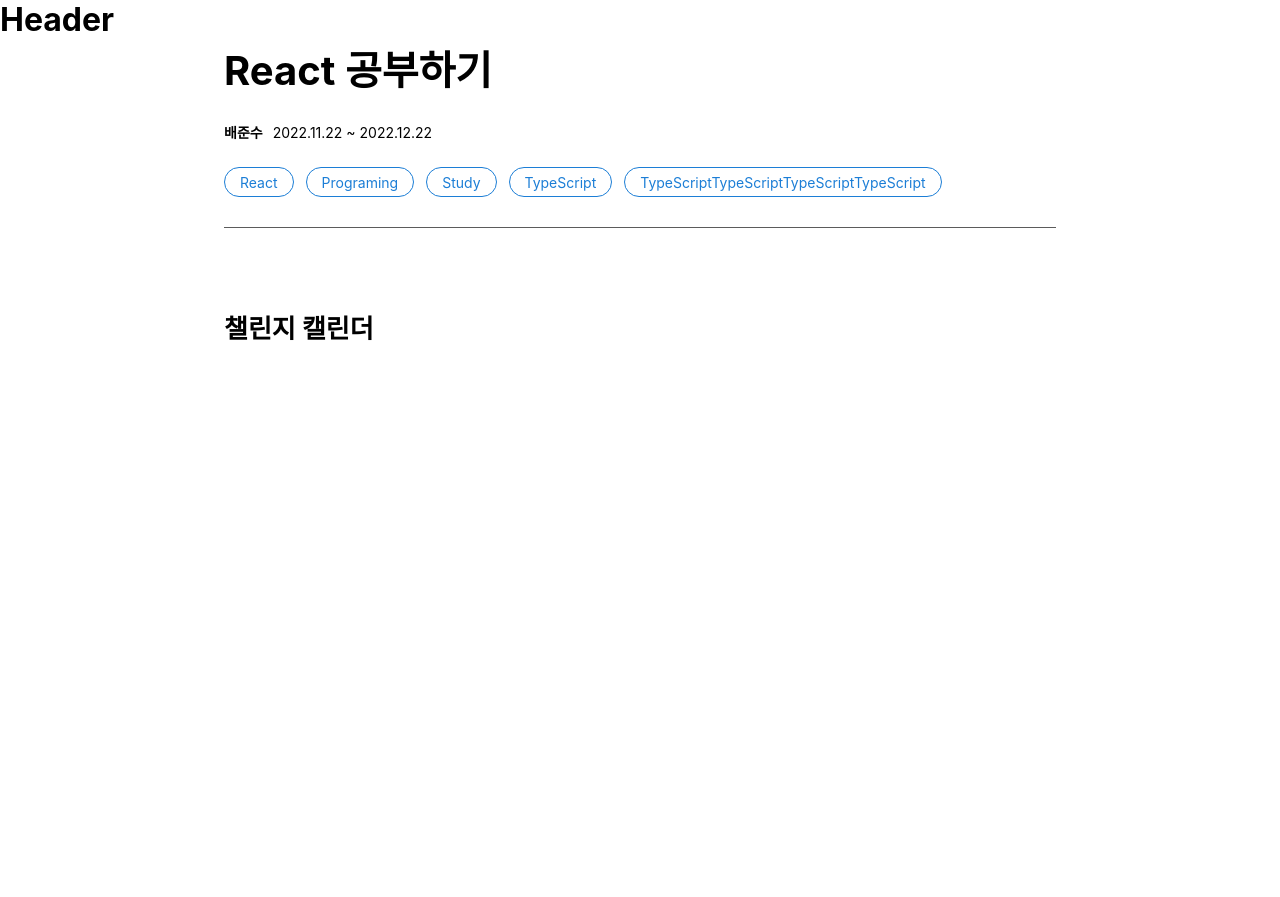
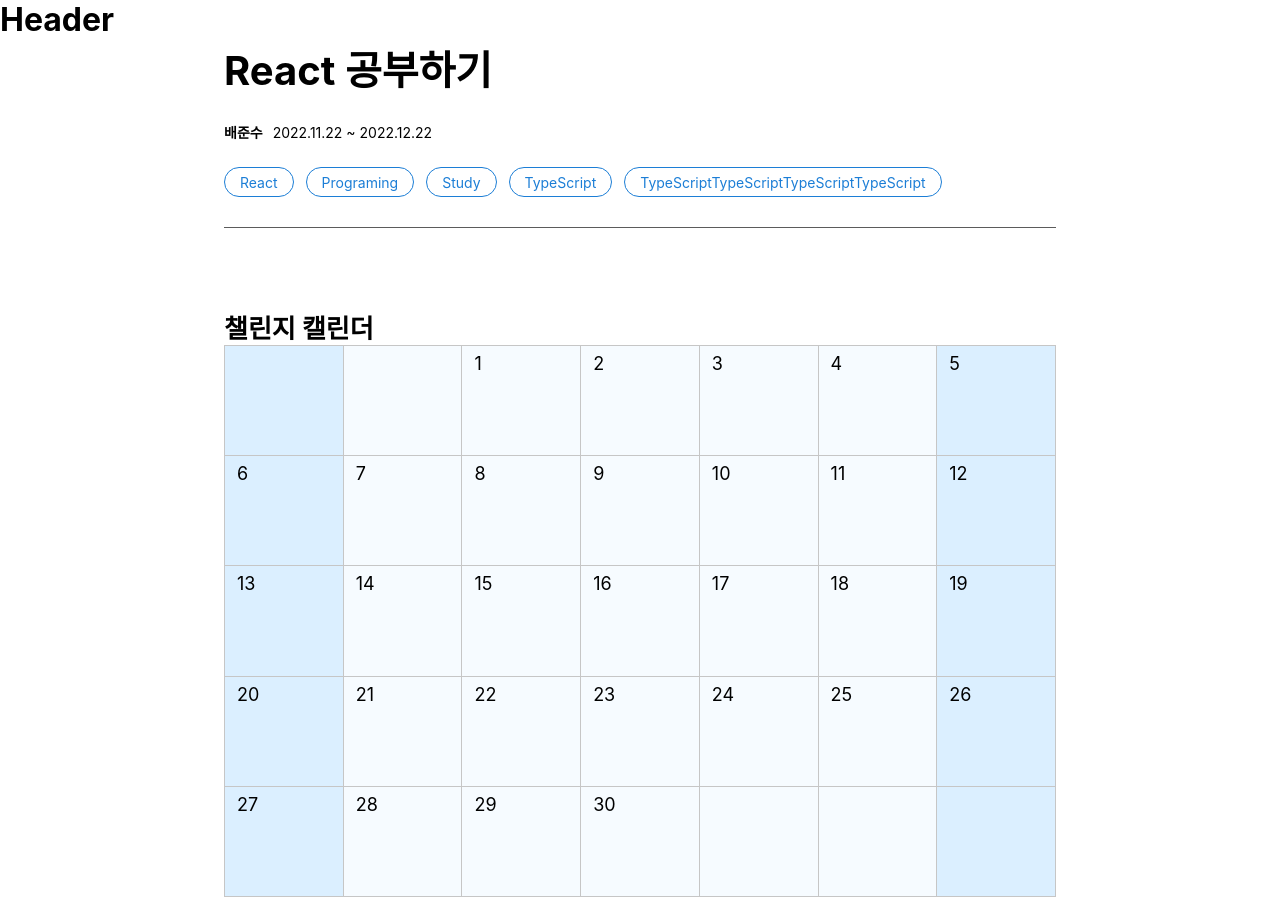
Before and after one commit to DSM-ROC/DSM-ROC_FrontEnd-V2, a React (Create React App) app: page /challenge/1/calendar in a window 1280 px wide. Before the commit the page ends 800 px from the top, so only its background shows below. Built offline with nearby package versions, Linux system fonts and the light colour scheme.

Commit message:
feat: calendar body

```diff
--- a/package.json
+++ b/package.json
@@ -12,6 +12,7 @@
     "@types/react-dom": "^18.0.0",
     "@types/styled-components": "^5.1.26",
     "axios": "^1.2.0",
+    "date-fns": "^2.29.3",
     "react": "^18.2.0",
     "react-dom": "^18.2.0",
     "react-router-dom": "^6.4.4",
--- /dev/null
+++ b/src/components/challenge/calender/calendarComponent.tsx
@@ -0,0 +1,64 @@
+import {
+  addDays,
+  endOfMonth,
+  endOfWeek,
+  format,
+  getDay,
+  getMonth,
+  startOfMonth,
+  startOfWeek,
+  subMonths,
+} from 'date-fns';
+import styled from 'styled-components';
+import Cell from './cell';
+
+const CalendarComponent = (): JSX.Element => {
+  const monthStart = startOfMonth(subMonths(new Date(), 1));
+  const monthEnd = endOfMonth(monthStart);
+  const startDate = startOfWeek(monthStart);
+  const endDate = endOfWeek(monthEnd);
+
+  console.log(getMonth(monthStart));
+
+  const rows = [];
+  let dates = [];
+  let date = startDate;
+  while (date <= endDate) {
+    for (let i = 0; i < 7; i++) {
+      const formattedDate = format(date, 'd');
+
+      dates.push(
+        <Cell
+          date={date}
+          day={getDay(date)}
+          formattedDate={formattedDate}
+          monthStart={monthStart}
+        />,
+      );
+      date = addDays(date, 1);
+    }
+    rows.push(<Week>{dates}</Week>);
+    dates = [];
+  }
+
+  return (
+    <>
+      <>
+        <CalendarContainer>{rows}</CalendarContainer>
+      </>
+    </>
+  );
+};
+
+const CalendarContainer = styled.div`
+  border-top: #c6c6c6 1px solid;
+  border-right: #c6c6c6 1px solid;
+`;
+
+const Week = styled.div`
+  width: 100%;
+  display: grid;
+  grid-template-columns: repeat(7, 1fr);
+`;
+
+export default CalendarComponent;
--- /dev/null
+++ b/src/components/challenge/calender/cell.tsx
@@ -0,0 +1,56 @@
+import { isSameMonth } from 'date-fns';
+import styled, { css, FlattenSimpleInterpolation } from 'styled-components';
+import { dayType } from 'utils/interface/calendar/caledar';
+
+interface props {
+  date: Date;
+  day: dayType;
+  formattedDate: string;
+  monthStart: Date;
+}
+
+const Cell = ({ date, formattedDate, day, monthStart }: props): JSX.Element => {
+  console.log({ date, formattedDate, monthStart, day });
+  return (
+    <>
+      <CellContainer day={day}>
+        <DayNumber>
+          {isSameMonth(date, monthStart) ? formattedDate : ''}
+        </DayNumber>
+      </CellContainer>
+    </>
+  );
+};
+
+const DayNumber = styled.p`
+  font-size: 18px;
+  top: 7px;
+  left: 12px;
+  position: absolute;
+`;
+
+const determiningBackgroundColor = ({
+  day,
+}: {
+  day: dayType;
+}): FlattenSimpleInterpolation => {
+  const bgColor = day === 0 || day === 6 ? '#DBEFFF' : '#F6FBFF';
+
+  return css`
+    background-color: ${bgColor};
+    border-left: #c6c6c6 1px solid;
+    border-bottom: #c6c6c6 1px solid;
+  `;
+};
+
+const CellContainer = styled.div`
+  width: 100%;
+  aspect-ratio: 14/13;
+  display: flex;
+  justify-content: center;
+  position: relative;
+  align-items: center;
+  ${determiningBackgroundColor};
+`;
+
+export default Cell;
--- a/src/pages/challenge/calendar.tsx
+++ b/src/pages/challenge/calendar.tsx
@@ -1,3 +1,4 @@
+import CalendarComponent from 'components/challenge/calender/calendarComponent';
 import ChallengeInfoSection from 'components/common/challengeInfoSection/challengeInfoSection';
 import styled from 'styled-components';
 
@@ -20,6 +21,7 @@ const Calendar = (): JSX.Element => {
       <CalendarPage>
         <ChallengeInfoSection challengeData={challengeData} />
         <Title>챌린지 캘린더</Title>
+        <CalendarComponent />
       </CalendarPage>
     </>
   );
--- /dev/null
+++ b/src/utils/interface/calendar/caledar.ts
@@ -0,0 +1 @@
+export type dayType = 0 | 1 | 2 | 3 | 4 | 5 | 6;
```
Also changed, not shown: 1 other file (tests, documents, lock files or other folders).
